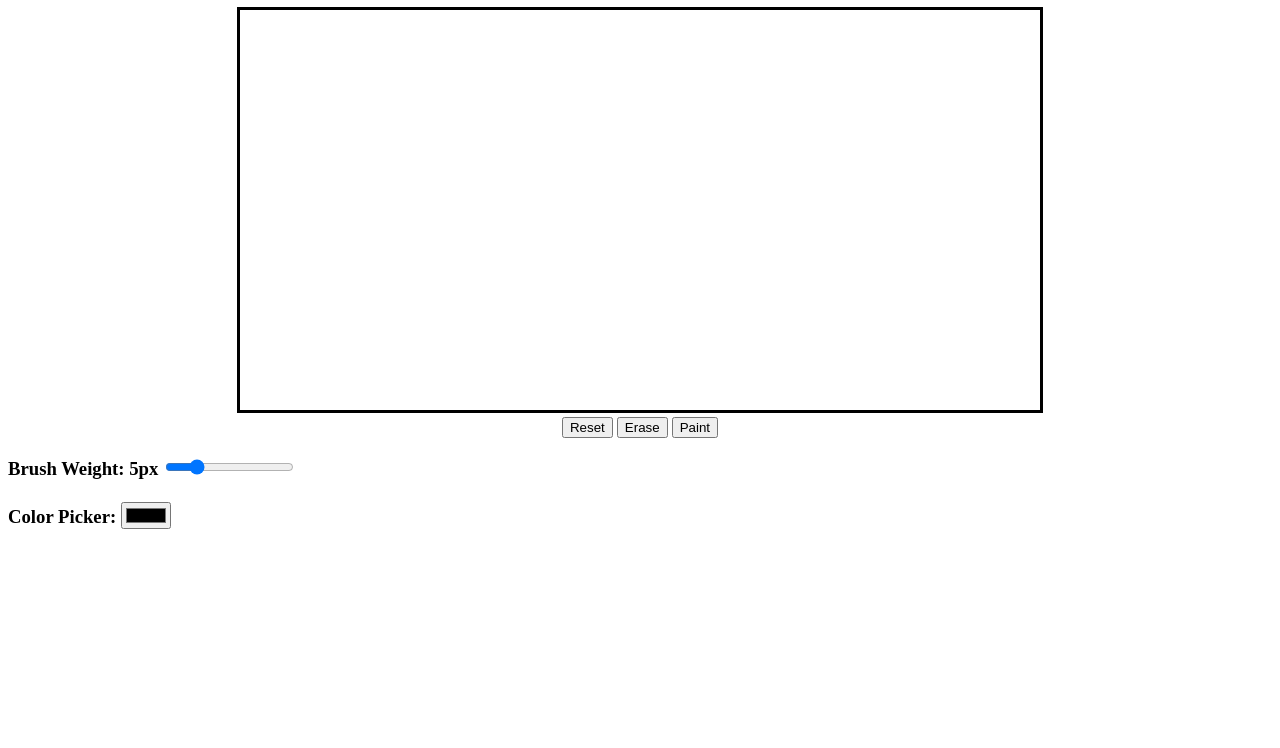
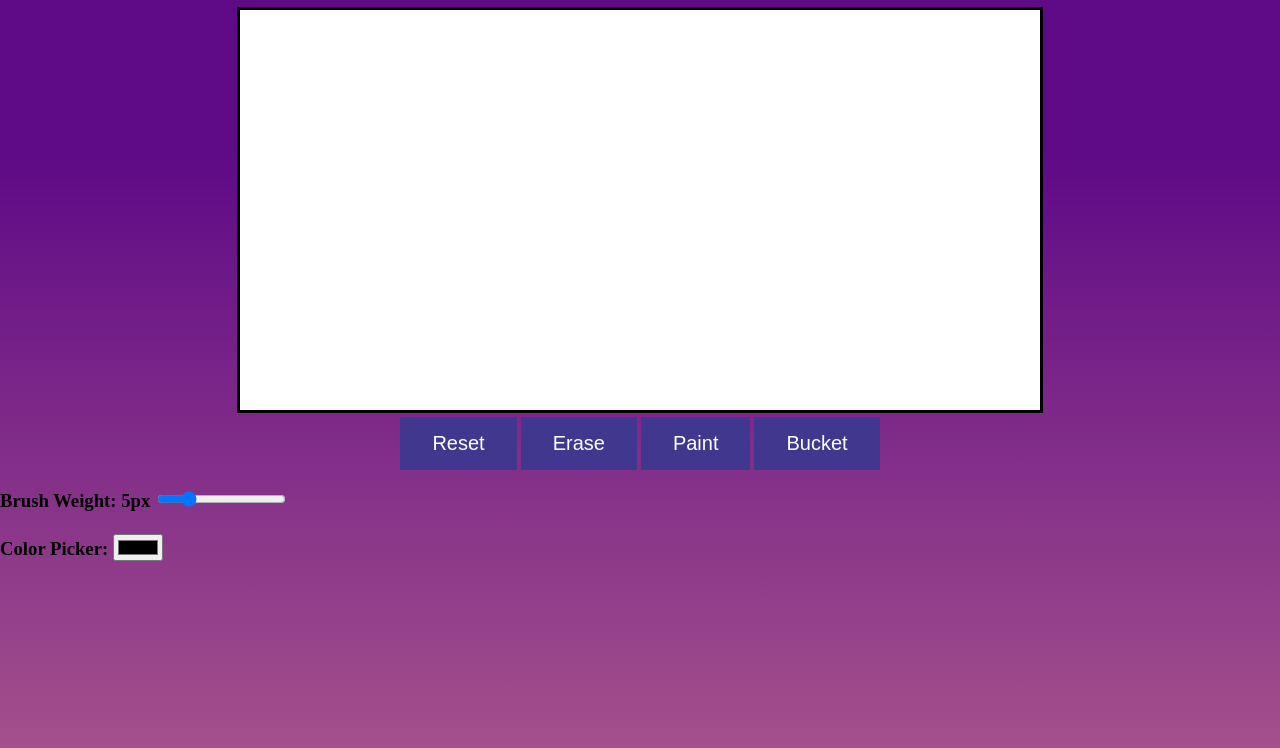
Before and after one commit to VvRenixvV/Swiddle, a website: page public/index.html in a window 1280 px wide. Shown: the part 73-821 px from the top of the page. Before the commit the page ends 800 px from the top, so only its background shows below. Drawn offline with nearby package versions, Linux system fonts and the light colour scheme; no server answers.

Commit message:
clean up code + new background

```diff
--- a/public/assets/index.js
+++ b/public/assets/index.js
@@ -1,3 +1,4 @@
+// SOCKET WORK
 let socket;
 let host = window.location.href || 'http://localhost:3000'
 socket = io.connect(host);
@@ -7,7 +8,15 @@ socket.on('draw', function(data) {
 })
 socket.on('reset', resetScr);
 
-let canvas = document.getElementById('screen');
+// CONSTANTS
+const WIN_WIDTH = window.innerWidth;
+const WIN_HEIGHT = window.innerHeight;
+const SCR_WIDTH = 800;
+const SCR_HEIGHT = 600;
+const BG_COLOR = "#fff";
+
+// VARIABLES
+let canvas = document.getElementById('canvas');
 let ctx = canvas.getContext('2d');
 
 let reset = document.getElementById('reset');
@@ -16,13 +25,6 @@ let paint = document.getElementById('paint');
 let weight = document.getElementById('weight');
 let picker = document.getElementById('color');
 
-const SCR_WIDTH = 800;
-const SCR_HEIGHT = 600;
-const BG_COLOR = "#fff";
-
-ctx.fillStyle = BG_COLOR;
-ctx.fillRect(0, 0, SCR_WIDTH, SCR_HEIGHT);
-
 let brush = {
   x: 0,
   y: 0,
@@ -30,6 +32,12 @@ let brush = {
   weight: weight.value,
   fill: false,
 }
+
+// BACKGROUND WORK
+ctx.fillStyle = BG_COLOR;
+ctx.fillRect(0, 0, SCR_WIDTH, SCR_HEIGHT);
+
+// EVENT LISTENERS
 
 reset.addEventListener('click', e => {
   resetScr();
@@ -52,12 +60,6 @@ weight.addEventListener('change', e => {
 picker.addEventListener('change', e => {
   brush.color = picker.value;
 });
-
-
-function resetScr() {
-  ctx.fillStyle = "#fff";
-  ctx.fillRect(0, 0, SCR_WIDTH, SCR_HEIGHT);
-}
 
 canvas.addEventListener('pointerdown', e => {
   socket.emit('draw', {
@@ -88,6 +90,13 @@ document.addEventListener('pointerup', e => {
   })
   drawLine(e.offsetX, e.offsetY, 'up', brush);
 })
+
+// FUNCTIONS
+
+function resetScr() {
+  ctx.fillStyle = "#fff";
+  ctx.fillRect(0, 0, SCR_WIDTH, SCR_HEIGHT);
+}
 
 function drawLine(x, y, type, brush) {
   ctx.fillStyle = brush.color;
--- a/public/assets/style.css
+++ b/public/assets/style.css
@@ -1,7 +1,31 @@
-#screen {
+html, body {
+  background-color: #a4508b;
+  background-image: linear-gradient(to top, #a4508b 0%, #5f0a87 74%);
+  width:  100%;
+  height: 100%;
+  margin: 0;
+}
+
+#canvas {
   border: 3px solid black;
 }
 
 #container {
   text-align: center;
 }
+
+.tool {
+  background-color: #42378f;
+  border: none;
+  color: white;
+  padding: 15px 32px;
+  text-align: center;
+  text-decoration: none;
+  display: inline-block;
+  font-size: 20px;
+  transition-duration: 0.5s;
+}
+
+.tool:hover {
+  background-color: #f53844;
+}
--- a/public/index.html
+++ b/public/index.html
@@ -11,17 +11,21 @@
   <title>Swiddle</title>
 </head>
 <body>
+  <!-- DRAWING CANVAS-->
   <div id='container'>
     <h1>SWIDDLE!!!</h1>
-    <canvas id='screen' width="800" height="400">
+    <canvas id='canvas' width="800" height="400">
     </canvas>
     </br>
-    <button id='reset'>Reset</button>
-    <button id='erase'>Erase</button>
-    <button id='paint'>Paint</button>
+    <!-- TOOL SET-->
+    <button id='reset' class='tool'>Reset</button>
+    <button id='erase' class='tool'>Erase</button>
+    <button id='paint' class='tool'>Paint</button>
+    <button id='bucket' class='tool'>Bucket</button>
     </br>
   </div>
 
+  <!-- BRUSH SETTINGS-->
   <h3>
   <label for="weight" id="w_label">Brush Weight: 5px</label>
   <input type="range" id='weight' min="1" max="20" value="5"/>
--- a/server.js
+++ b/server.js
@@ -24,7 +24,6 @@ function newConnection(socket) {
   socket.on('draw', mousedraw);
 
   function mousedraw(data) {
-    console.log(data);
     socket.broadcast.emit('draw', data);
   }
   // socket.on('mousedraw', mousedraw);
```
